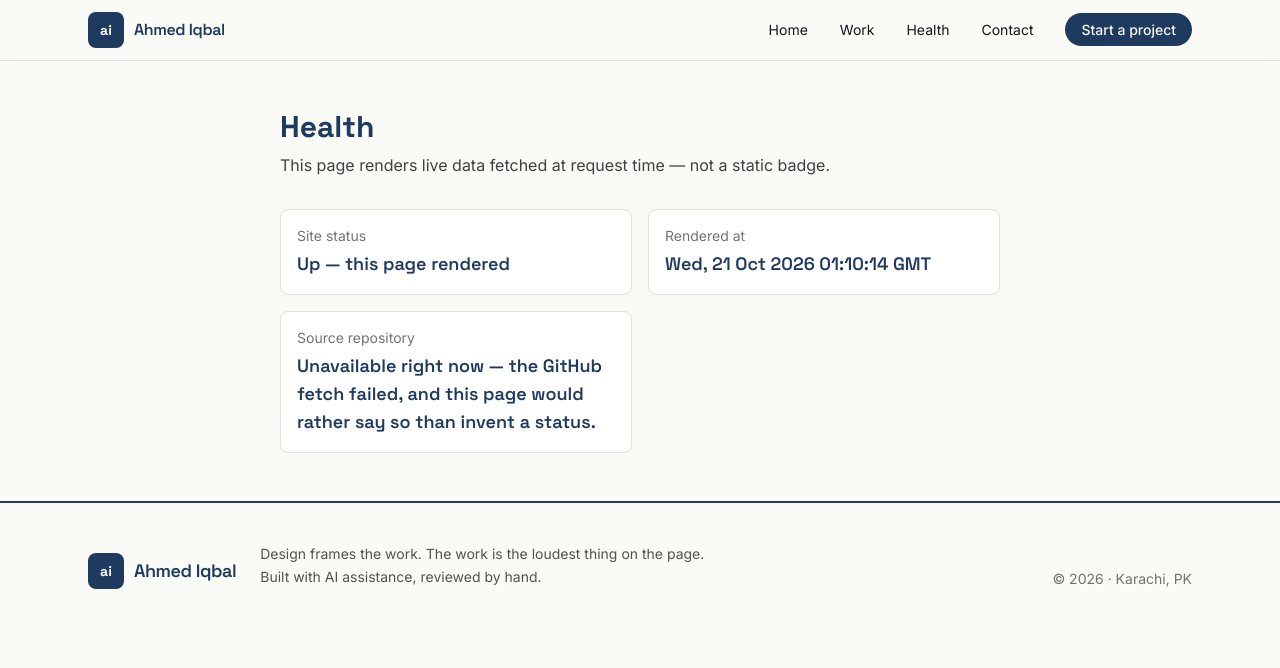
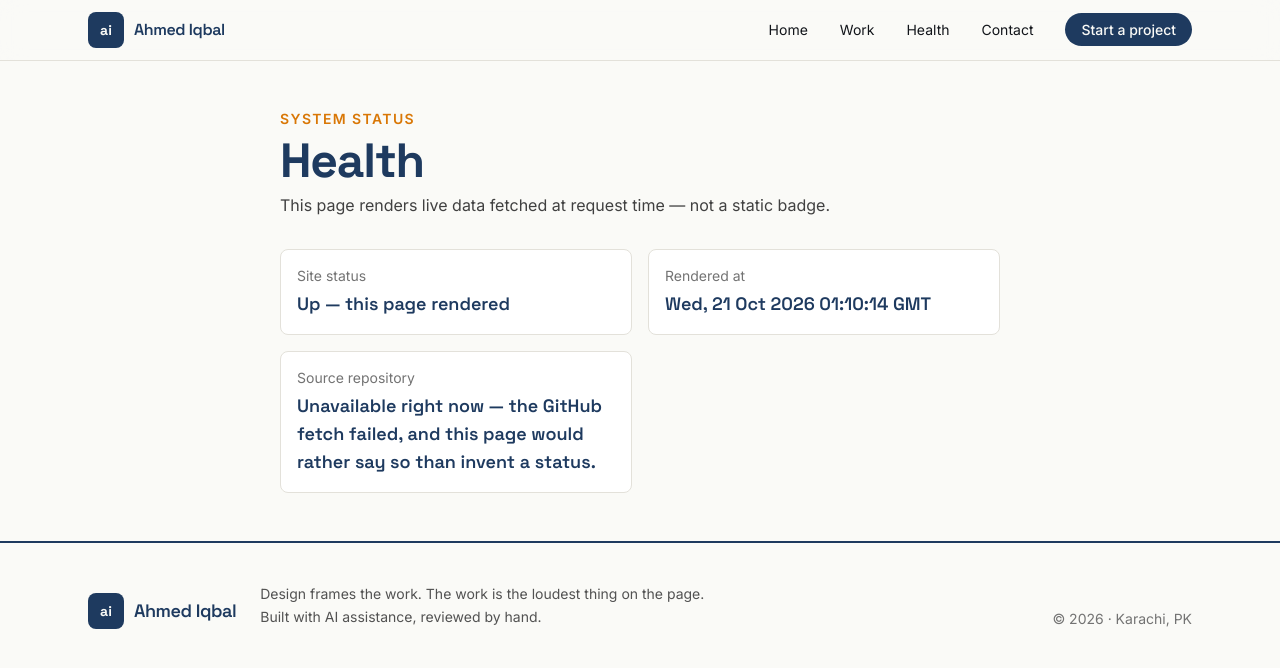
Before and after one commit to axediqbal/flyrank-frontend, a Next.js app: page /health in a window 1280 px wide. Shown: the top 668 px of the page. Built offline with nearby package versions, Linux system fonts and the light colour scheme; no server answers.

Commit message:
design: modern editorial upgrade — display type, motion system, marquee proof strip (kit unchanged)

```diff
--- a/src/app/health/page.tsx
+++ b/src/app/health/page.tsx
@@ -30,7 +30,12 @@ export default async function HealthPage() {
 
   return (
     <div className="mx-auto max-w-3xl px-4 py-12 sm:px-6">
-      <h1 className="font-display text-3xl font-bold text-ink">Health</h1>
+      <p className="text-sm font-semibold uppercase tracking-widest text-accent">
+        System status
+      </p>
+      <h1 className="mt-2 font-display text-4xl font-bold tracking-tight text-ink sm:text-5xl">
+        Health
+      </h1>
       <p className="mt-2 text-neutral-700">
         This page renders live data fetched at request time — not a static
         badge.
```
